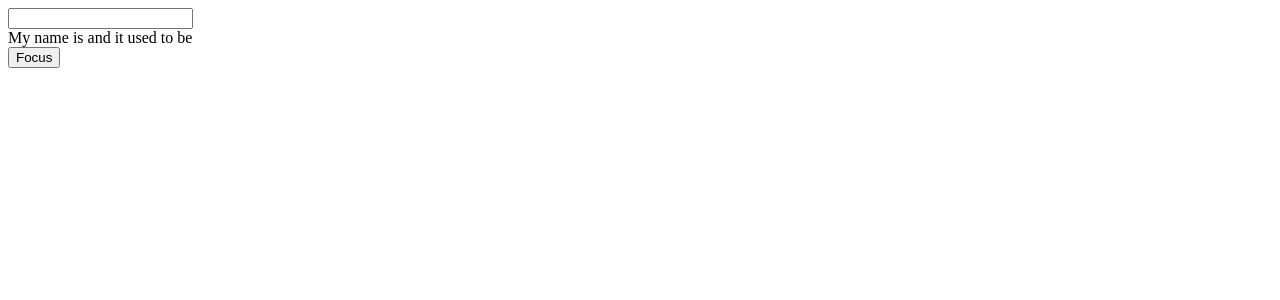
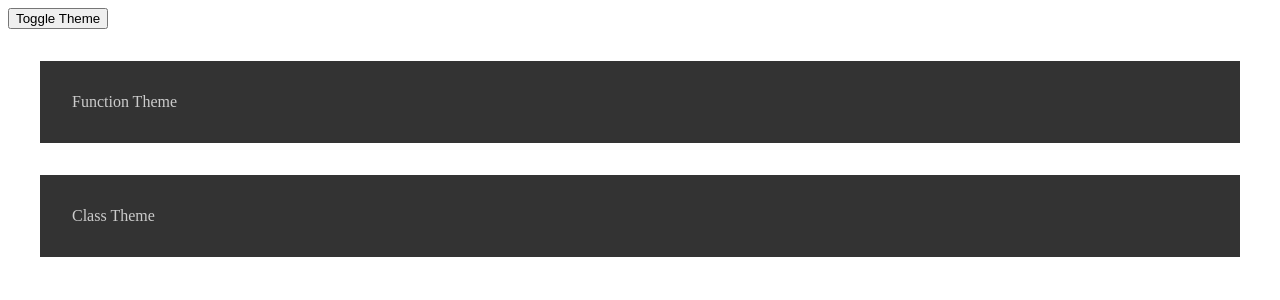
Before and after one commit to ArvindGurav/react-hooks, a React (Create React App) app: page / in a window 1280 px wide. Shown: the top 300 px of the page. Built offline with nearby package versions, Linux system fonts and the light colour scheme.

Commit message:
useContexteg

```diff
--- a/src/App.js
+++ b/src/App.js
@@ -1,4 +1,5 @@
 import React from "react";
+import UseContextEg from "./components/UseContextEg";
 import UseEffectEg from "./components/UseEffectEg";
 import UseEffecteg2 from "./components/UseEffecteg2";
 import UseMemoEg from "./components/UseMemoEg";
@@ -9,7 +10,7 @@ function App() {
 
   return (
     <>
-      <UseRefEg/>
+      <UseContextEg/>
     </>
   );
 }
--- /dev/null
+++ b/src/components/ClassContextComponent.js
@@ -0,0 +1,26 @@
+import React, { Component } from 'react'
+import { ThemeContext } from './UseContextEg'
+
+export class ClassContextComponent extends Component {
+    themeStyles(dark) {
+        return {
+            backgroundColor: dark ? '#333' : '#CCC',
+            color: dark ? '#CCC' : '#333',
+            padding: '2rem',
+            margin: '2rem'
+        }
+    }
+
+
+  render() {
+    return (
+    <ThemeContext.Consumer>
+        { darkTheme => {
+            return <div style={this.themeStyles(darkTheme)}>Class Theme</div>
+        }}
+    </ThemeContext.Consumer>
+    )
+  }
+}
+
+export default ClassContextComponent
--- /dev/null
+++ b/src/components/FunctionContextComponent.js
@@ -0,0 +1,20 @@
+import React, {useContext} from 'react'
+import { ThemeContext } from './UseContextEg'
+
+function FunctionContextComponent() {
+
+    const darkTheme = useContext(ThemeContext)
+
+    const themeStyles = {
+        backgroundColor: darkTheme ? '#333' : '#CCC',
+        color: darkTheme ? '#CCC' : '#333',
+        padding: '2rem',
+        margin: '2rem'
+    }
+
+  return (
+    <div style={themeStyles}>Function Theme</div>
+  )
+}
+
+export default FunctionContextComponent
--- a/src/components/UseContextEg.js
+++ b/src/components/UseContextEg.js
@@ -1,4 +1,6 @@
 import React, { useState } from 'react'
+import ClassContextComponent from './ClassContextComponent'
+import FunctionContextComponent from './FunctionContextComponent'
 
 export const ThemeContext = React.createContext()
 
@@ -14,8 +16,8 @@ function UseContextEg() {
     <>
       <ThemeContext.Provider value={darkTheme}>
         <button onClick={toggleTheme}>Toggle Theme</button>
-        <FunctionContextComponent/>
-        <ClassContextComponent/>
+        <FunctionContextComponent></FunctionContextComponent>
+        <ClassContextComponent></ClassContextComponent>
       </ThemeContext.Provider>
     </>
   )
```
